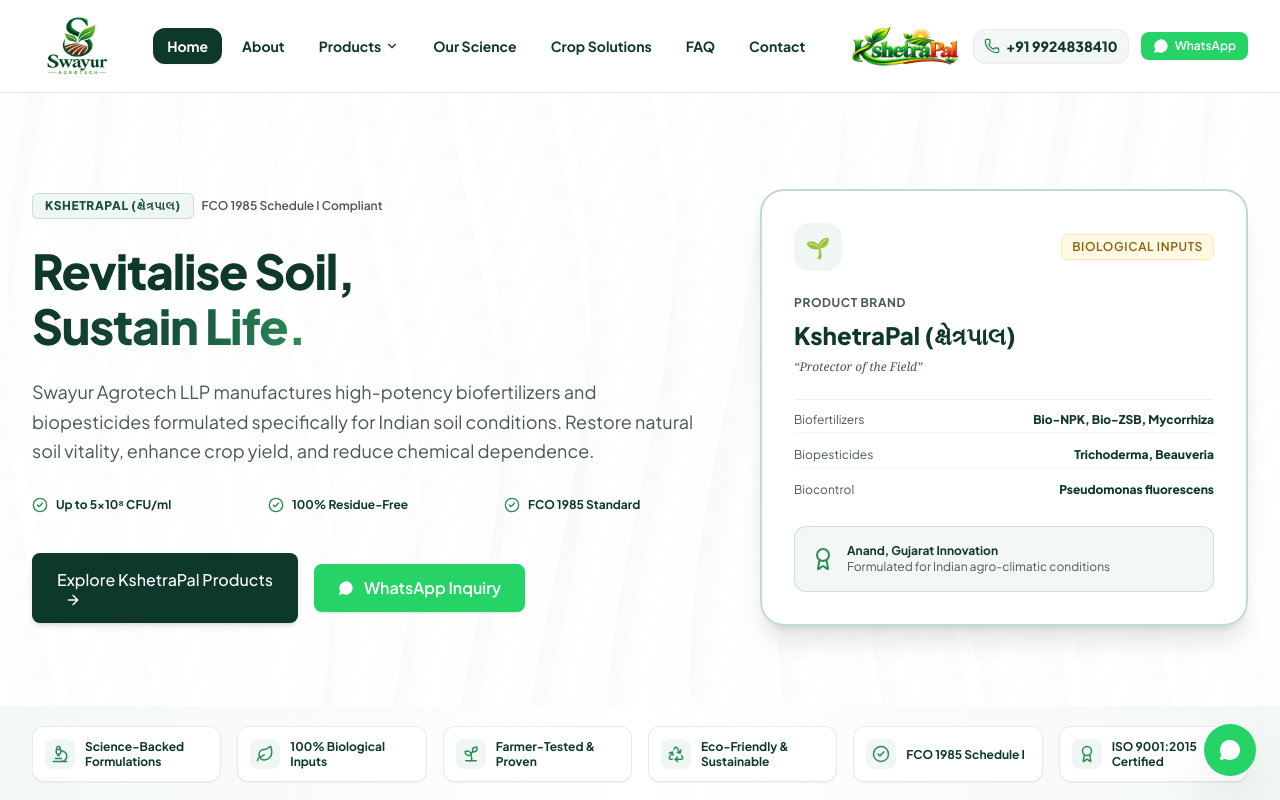
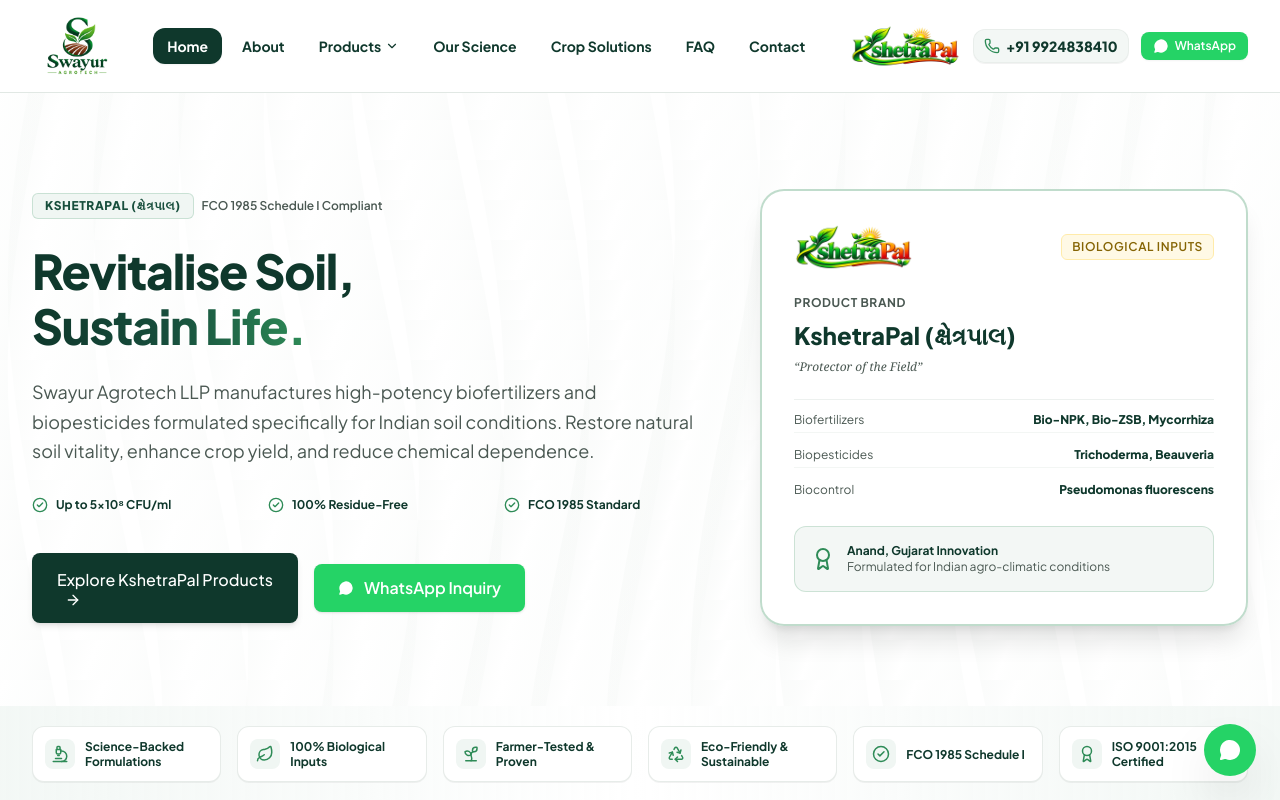
Before and after one commit to dakshsoni1005/Swayur_Website, a Next.js app: page / in a window 1280 px wide. Shown: the top 800 px of the page. Built offline with nearby package versions, Linux system fonts and the light colour scheme; no server answers.

Commit message:
feat: replace emoji in hero biological inputs card with official KshetraPal brand logo

```diff
--- a/src/components/sections/HeroSection.tsx
+++ b/src/components/sections/HeroSection.tsx
@@ -1,4 +1,5 @@
 import React from 'react';
+import Image from 'next/image';
 import { ArrowRight, Award, CheckCircle2 } from 'lucide-react';
 import { companyData } from '@/data/company';
 import { Container } from '@/components/layout/Container';
@@ -73,9 +74,14 @@ export const HeroSection: React.FC = () => {
               {/* Product Range Feature Card */}
               <div className="relative rounded-3xl bg-white/90 backdrop-blur-md p-8 border-2 border-agri-accent/30 shadow-xl space-y-6">
                 <div className="flex items-center justify-between">
-                  <div className="w-12 h-12 rounded-2xl bg-agri-pale flex items-center justify-center text-agri-primary font-bold text-xl">
-                    🌱
-                  </div>
+                  <Image
+                    src="/images/brand/kshetrapal-official-logo.png"
+                    alt="KshetraPal Brand Logo"
+                    width={300}
+                    height={100}
+                    priority
+                    className="h-10 sm:h-12 w-auto object-contain"
+                  />
                   <Badge variant="gold">Biological Inputs</Badge>
                 </div>
 
```
